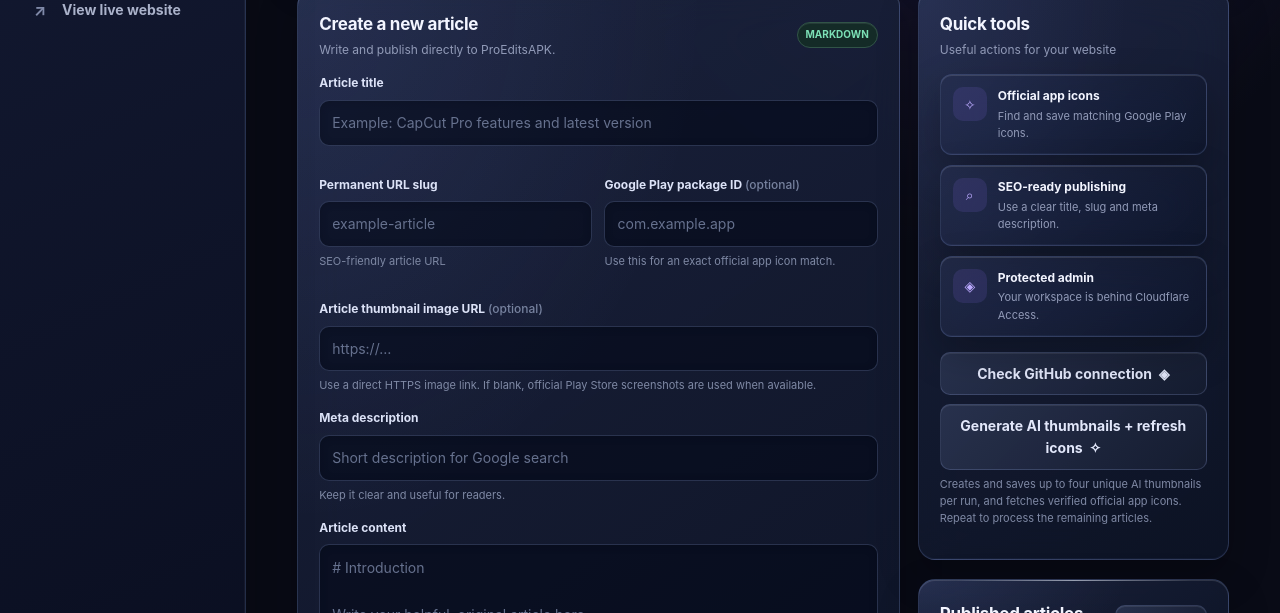
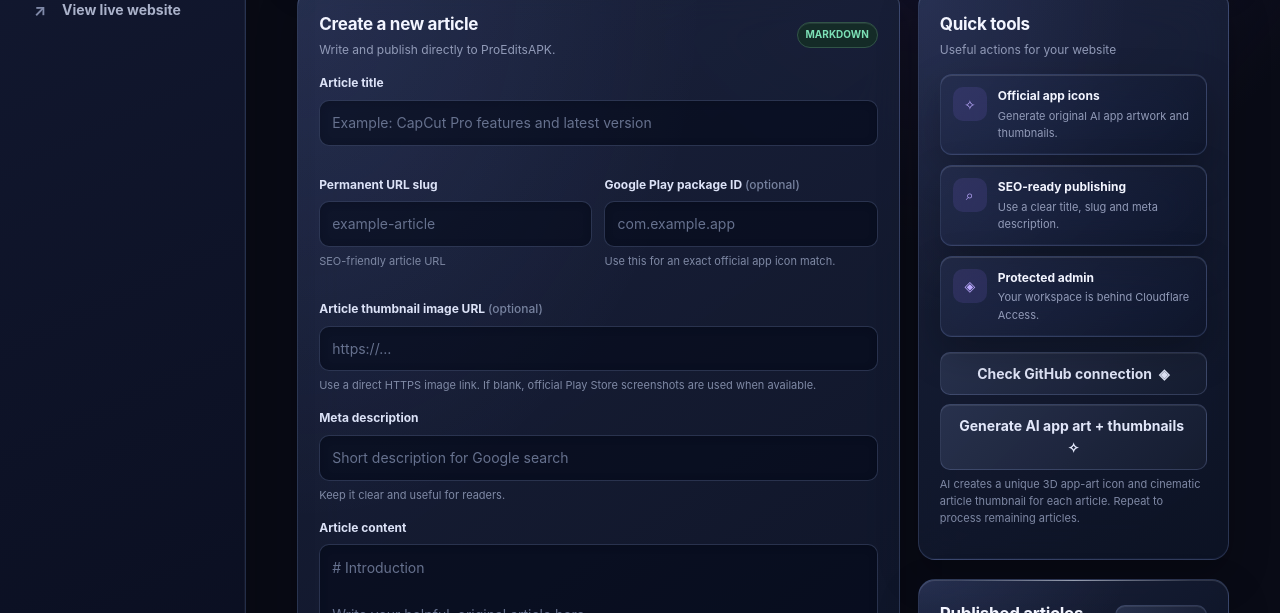
Before and after one commit to haseebaslam091-afk/proeditsapk, a Jekyll site: the page admin/index.html, which Jekyll copies as it is, in a window 1280 px wide and 1371 px high. Shown: the part 393-1006 px from the top of the window. Built offline with Jekyll 4.4.1, drawn with Linux system fonts in a browser that asks for light colours.

Commit message:
Remove Google Play references from admin media tools

```diff
--- a/admin/index.html
+++ b/admin/index.html
@@ -75,7 +75,7 @@
 <div class="field"><label for="description">Meta description</label><input id="description" maxlength="320" placeholder="Short description for Google search"><div class="help">Keep it clear and useful for readers.</div></div>
 <div class="field"><label for="content">Article content</label><textarea id="content" required placeholder="# Introduction&#10;&#10;Write your helpful, original article here..."></textarea><div class="help">Markdown supported · Minimum 80 characters</div></div>
 <div class="formfoot"><span class="help">Your article will be saved to GitHub when published.</span><button class="btn primary" id="publish" type="submit">Publish article&nbsp; ↗</button></div></form><div id="status" class="status" role="status" aria-live="polite"></div></section>
-<aside><section class="panel"><div class="panelhead"><div><h2>Quick tools</h2><p class="hint">Useful actions for your website</p></div></div><div class="quick"><div class="quickitem"><div class="quickico">✧</div><div><b>Official app icons</b><span>Find and save matching Google Play icons.</span></div></div><div class="quickitem"><div class="quickico">⌕</div><div><b>SEO-ready publishing</b><span>Use a clear title, slug and meta description.</span></div></div><div class="quickitem"><div class="quickico">◈</div><div><b>Protected admin</b><span>Your workspace is behind Cloudflare Access.</span></div></div></div><button class="btn secondary" id="githubCheck" style="width:100%;margin-top:15px">Check GitHub connection&nbsp; ◈</button><button class="btn secondary" id="refreshIcons" style="width:100%;margin-top:9px">Generate AI thumbnails + refresh icons&nbsp; ✧</button><p class="help">Creates and saves up to four unique AI thumbnails per run, and fetches verified official app icons. Repeat to process the remaining articles.</p></section>
+<aside><section class="panel"><div class="panelhead"><div><h2>Quick tools</h2><p class="hint">Useful actions for your website</p></div></div><div class="quick"><div class="quickitem"><div class="quickico">✧</div><div><b>Official app icons</b><span>Generate original AI app artwork and thumbnails.</span></div></div><div class="quickitem"><div class="quickico">⌕</div><div><b>SEO-ready publishing</b><span>Use a clear title, slug and meta description.</span></div></div><div class="quickitem"><div class="quickico">◈</div><div><b>Protected admin</b><span>Your workspace is behind Cloudflare Access.</span></div></div></div><button class="btn secondary" id="githubCheck" style="width:100%;margin-top:15px">Check GitHub connection&nbsp; ◈</button><button class="btn secondary" id="refreshIcons" style="width:100%;margin-top:9px">Generate AI app art + thumbnails&nbsp; ✧</button><p class="help">AI creates a unique 3D app-art icon and cinematic article thumbnail for each article. Repeat to process remaining articles.</p></section>
 <section class="panel articles" id="published"><div class="panelhead"><div><h2>Published articles</h2><p class="hint">Your latest live content</p></div><button class="btn secondary" id="refresh" style="padding:8px 10px">↻ Refresh</button></div><div id="posts" class="article-list"><p class="hint">Loading articles…</p></div></section></aside>
 </div></main></div>
 <script>
@@ -89,6 +89,6 @@ async function load(){const box=$('posts');box.innerHTML='<p class="hint">Loadin
 $('form').addEventListener('submit',async e=>{e.preventDefault();$('publish').disabled=true;$('status').textContent='Publishing your article…';try{const d=await call('publish',{method:'POST',body:JSON.stringify({title:$('title').value,slug:$('slug').value,packageName:$('packageName').value,thumbnailUrl:$('thumbnailUrl').value,description:$('description').value,content:$('content').value})});$('status').textContent='✓ Published successfully: '+d.url;$('form').reset();$('slug').dataset.edited='';await load()}catch(err){$('status').textContent='Could not publish: '+err.message}finally{$('publish').disabled=false}});
 async function checkGitHub(){const b=$('githubCheck');b.disabled=true;$('status').textContent='Checking the GitHub token currently loaded by Cloudflare…';try{const d=await call('github-status');$('status').textContent='GitHub check: token '+(d.tokenConfigured?'configured':'missing')+'; identity HTTP '+d.identity.status+(d.identity.login?' ('+d.identity.login+')':'')+'; repository HTTP '+d.repository.status+(d.repository.fullName?' ('+d.repository.fullName+')':'')+'; permissions '+JSON.stringify(d.repository.permissions||{})+(d.identity.message?' — identity: '+d.identity.message:'')+(d.repository.message?' — repository: '+d.repository.message:'')+(d.repository.acceptedPermissions?' — accepted: '+d.repository.acceptedPermissions:'')+(d.repository.sso?' — SSO: '+d.repository.sso:'');}catch(e){$('status').textContent='GitHub check failed: '+e.message}finally{b.disabled=false}}
 $('githubCheck').addEventListener('click',checkGitHub);
-async function refreshIcons(){const buttons=[$('refreshIcons'),$('sideIcons')];buttons.forEach(b=>b.disabled=true);$('status').textContent='Checking official icons and generating premium AI thumbnails (up to 4 per run)…';try{const d=await call('refresh-icons',{method:'POST',body:'{}'});$('status').textContent='✓ Media update complete: '+d.updated+' official icons matched; '+(d.generated||0)+' AI thumbnails generated for '+d.total+' articles. '+(d.message||'')+(d.missing.length?' No verified icon for: '+d.missing.join(', '):'');await load()}catch(e){$('status').textContent='Media generation failed: '+e.message}finally{buttons.forEach(b=>b.disabled=false)}}
+async function refreshIcons(){const buttons=[$('refreshIcons'),$('sideIcons')];buttons.forEach(b=>b.disabled=true);$('status').textContent='Generating original 3D app artwork and article thumbnails (up to 3 articles per run)…';try{const d=await call('refresh-icons',{method:'POST',body:'{}'});$('status').textContent='✓ AI artwork update complete: '+(d.generated||0)+' articles generated out of '+d.total+'. '+(d.message||'')+(d.missing.length?' No verified icon for: '+d.missing.join(', '):'');await load()}catch(e){$('status').textContent='Media generation failed: '+e.message}finally{buttons.forEach(b=>b.disabled=false)}}
 $('refreshIcons').addEventListener('click',refreshIcons);$('sideIcons').addEventListener('click',refreshIcons);$('refresh').addEventListener('click',load);$('menu').addEventListener('click',()=>document.body.classList.toggle('menu-open'));document.querySelectorAll('.sidebar a[href^="#"]').forEach(a=>a.addEventListener('click',()=>document.body.classList.remove('menu-open')));load();
 </script></body></html>
```
